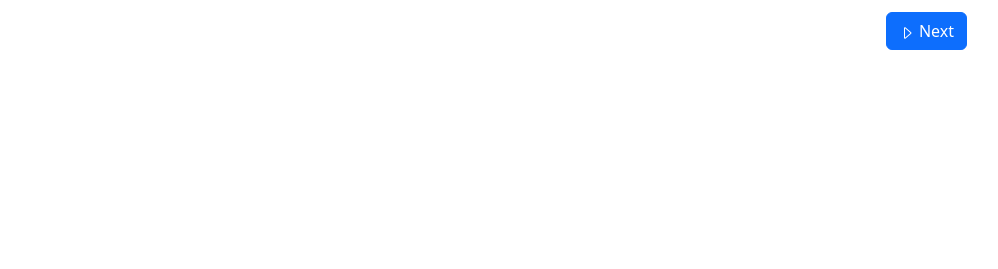
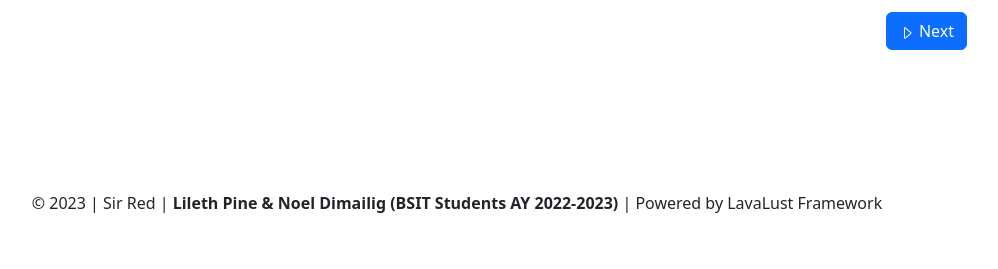
Before and after one commit to Dedicated-IT-Developers/rovote, a PHP site: page /rovote/app/views/vote/vote_view.php in a window 1280 px wide. Shown: the part 545-814 px from the top of the page, without its empty margins (183-1181 px from the left). Before the commit the page ends 595 px from the top, so only its background shows below. Run offline with PHP 8.4, Linux system fonts and the light colour scheme; some libraries are stand-ins or nearby versions.

Commit message:
vote page

```diff
--- a/app/views/vote/vote_view.php
+++ b/app/views/vote/vote_view.php
@@ -242,6 +242,11 @@
             </div>
         </div>
     </div><!-- End: Features Cards -->
+    <footer class="footer">
+        <div class="text-center p-5">
+            <h6>&copy; 2023 | Sir Red | <b> Lileth Pine & Noel Dimailig (BSIT Students AY 2022-2023) </b> | Powered by LavaLust Framework</h6>
+        </div>
+    </footer>
     <script src="<?php echo BASE_URL; ?>public/vote/assets/bootstrap/js/bootstrap.min.js"></script>
 </body>
 
```
Also changed, not shown: 2 other files.
